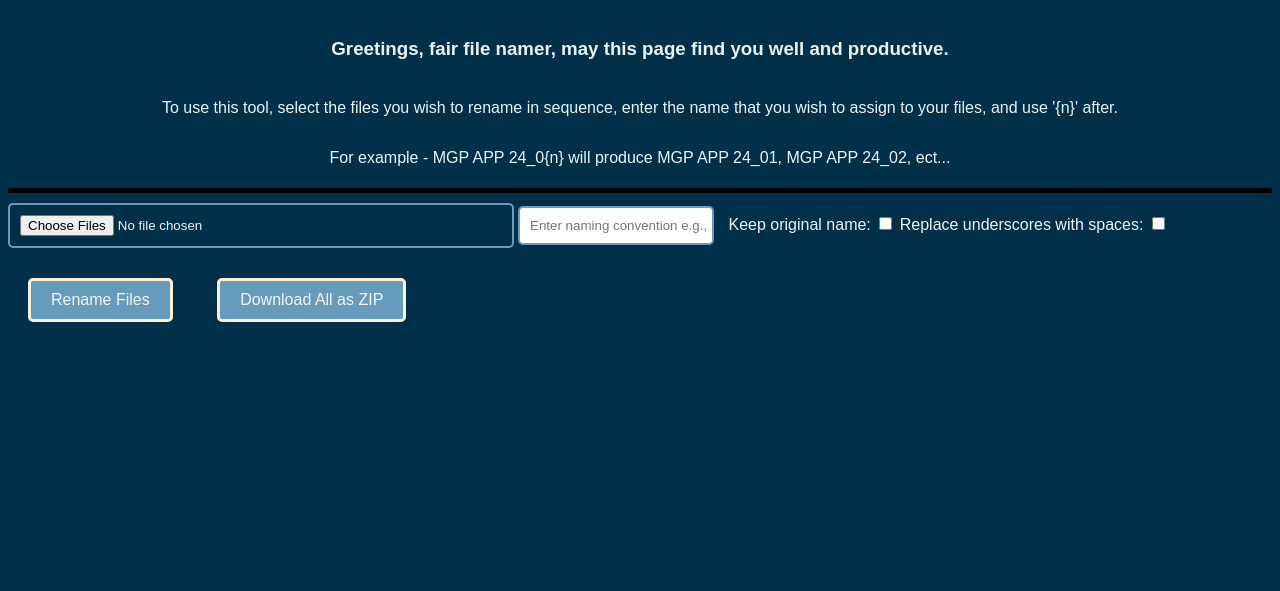
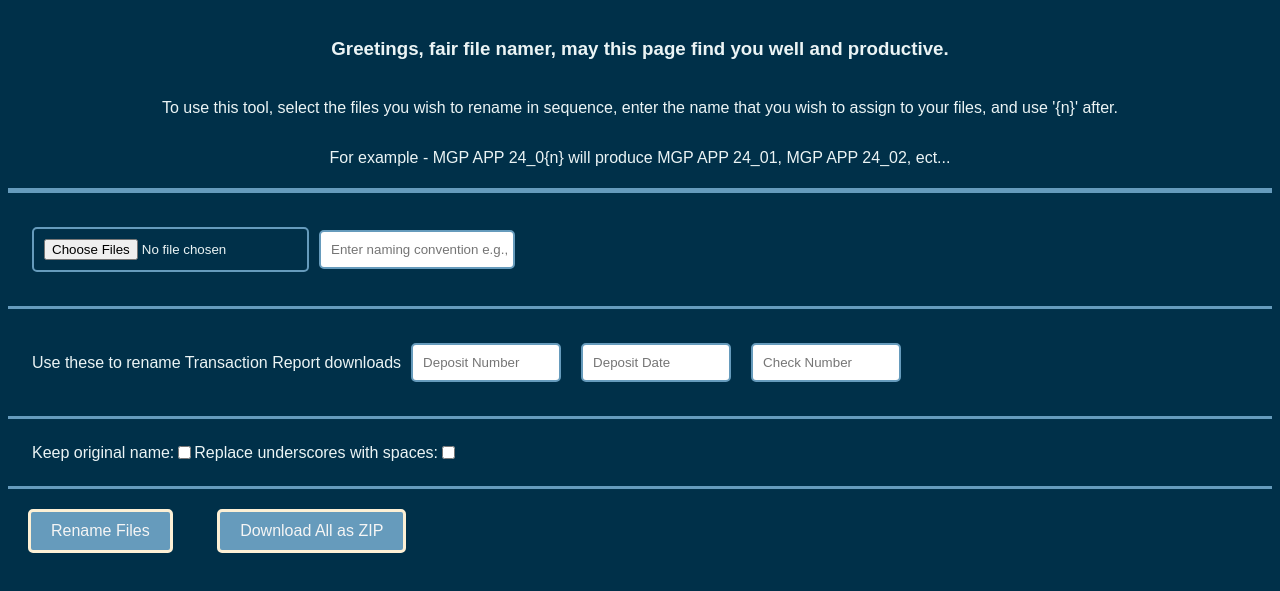
Before and after one commit to skymouse85/batchFileRename, a plain HTML site: page index.html in a window 1280 px wide. Shown: the part 69-660 px from the top of the page. Drawn offline with nearby package versions, Linux system fonts and the light colour scheme; a web font is replaced by a local one.

Commit message:
transaction report specificity updates

```diff
--- a/index.html
+++ b/index.html
@@ -16,9 +16,18 @@
             <p>To use this tool, select the files you wish to rename in sequence, enter the name that you wish to assign to your files, and use '{n}' after. </p>
             <p>For example -  MGP APP 24_0{n} will produce MGP APP 24_01, MGP APP 24_02, ect...</p>
         </div>
-        <div id="main">
-            <input type="file" id="fileInput" multiple class="styled-input">
-            <input type="text" id="namingConvention" placeholder="Enter naming convention e.g., file_{n}" class="styled-input">
+        <div id="main" class="body_div">
+            <input type="file" id="fileInput" multiple class="file-input">
+            <input type="text" id="namingConvention" placeholder="Enter naming convention e.g., file_{n}" class="file-input">
+        </div>
+
+        <div class="body_div">
+            <p>Use these to rename Transaction Report downloads</p>
+            <input type="text" id="depNum" placeholder="Deposit Number" class="styled-input">
+            <input type="text" id="depDate" placeholder="Deposit Date" class="styled-input">
+            <input type="text" id="chNum" placeholder="Check Number" class="styled-input">
+        </div>
+        <div class="body_div">
             <label for="keepOriginalName">Keep original name:</label>
             <input type="checkbox" id="keepOriginalName">
             <label for="replaceUnderscores">Replace underscores with spaces:</label>
--- a/styles.css
+++ b/styles.css
@@ -25,7 +25,13 @@
 }
 
 
-
+.body_div {
+    display: flex;
+    padding: 1.5em;
+    align-items:center;
+    border-bottom:solid #669bbc 3px;;
+    /* justify-content:space-around */
+}
 
 #instructions {
     display:grid;
@@ -35,7 +41,7 @@
     font-style: normal;
     /* font-size: large;  */
     margin-bottom: 10px;
-    border-bottom: solid black 5px;
+    border-bottom: solid #669bbc 5px;
     text-align: center;
 }
 
@@ -66,12 +72,23 @@
 
 .styled-input {
     padding: 10px;
-    width: 40%;
+    width: 150px;
+    margin: 10px;
+    border: 2px solid #669bbc;
+    border-radius: 5px;
+    box-sizing: border-box;
+}
+
+.file-input {
+    margin-right:10px;
+    padding: 10px;
+    width: 400spx;
     margin-bottom: 10px;
     border: 2px solid #669bbc;
     border-radius: 5px;
     box-sizing: border-box;
 }
+
 
 .styled-input:focus {
     outline: none; /* Removes the default focus outline */
```
